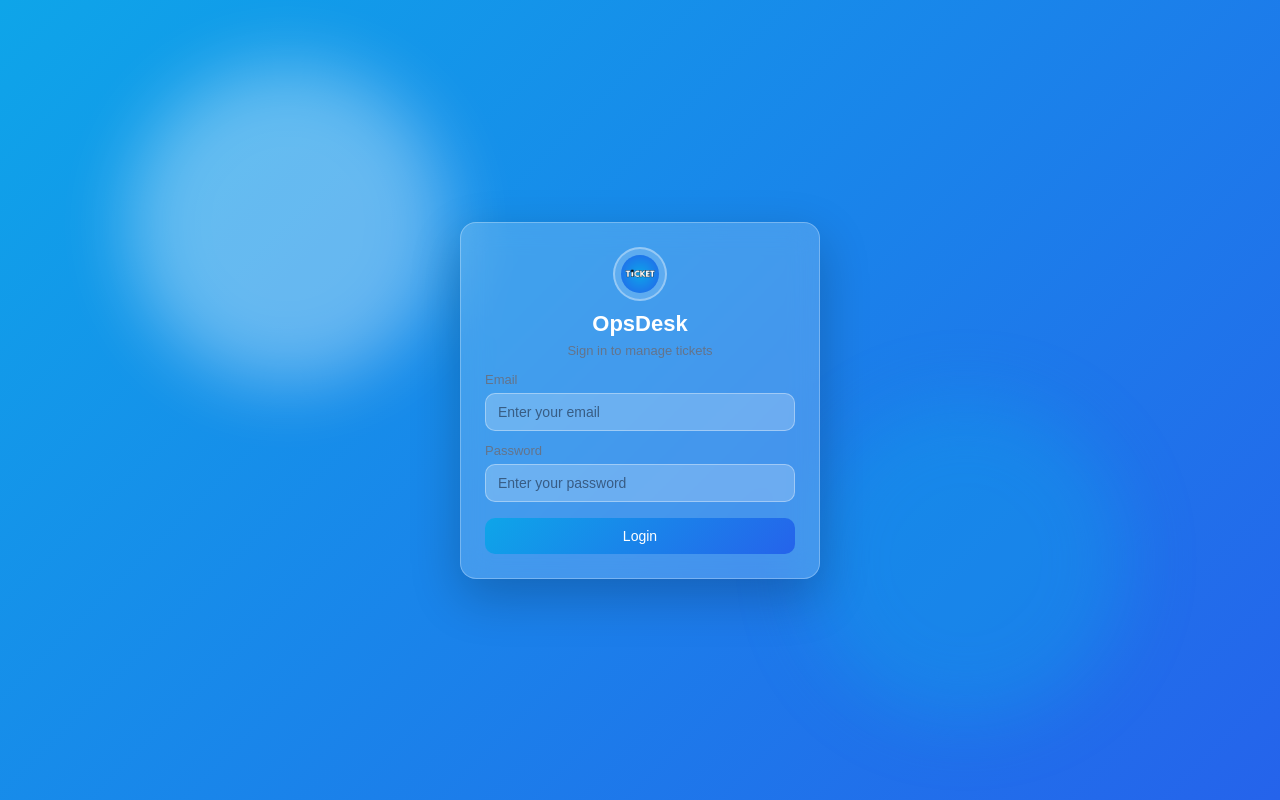
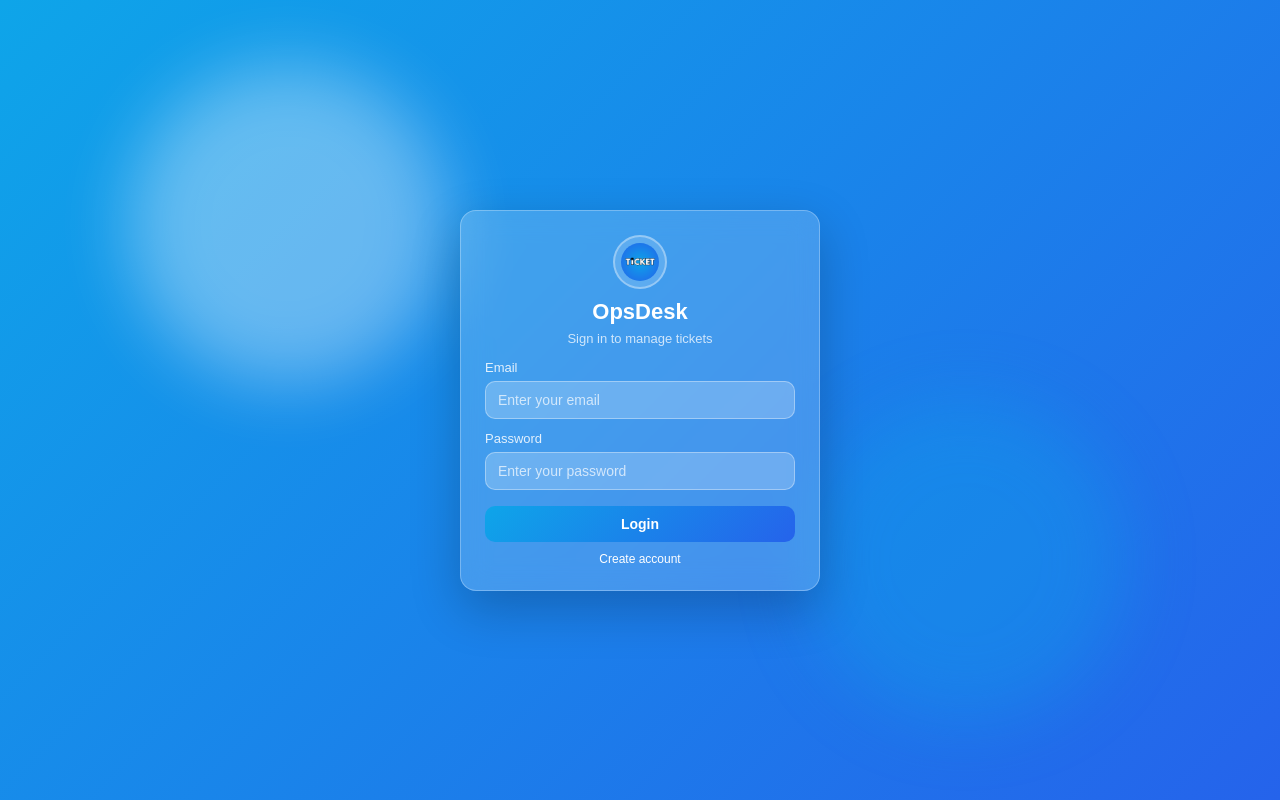
Before and after one commit to buildwithjaym/opsdesk-practice, a PHP site: page /login.php in a window 1280 px wide. Run offline with PHP 8.4, Linux system fonts and the light colour scheme.

Commit message:
Finished developing the login with authentication

```diff
--- a/public/login.php
+++ b/public/login.php
@@ -1,5 +1,6 @@
 <?php
 session_start();
+$error = isset($_GET["error"]) ? $_GET["error"] : "";
 ?>
 <!DOCTYPE html>
 <html lang="en">
@@ -18,7 +19,6 @@ session_start();
 
       --radius:16px;
 
-      /* Glass */
       --glass-bg: rgba(255,255,255,0.18);
       --glass-border: rgba(255,255,255,0.28);
     }
@@ -35,14 +35,13 @@ session_start();
       background: linear-gradient(135deg, var(--blue-1), var(--blue-2));
       font-family: Arial, sans-serif;
       color: var(--text);
+      overflow:hidden;
     }
 
-    /* Optional: soft glow blobs for nicer background */
     body::before,
     body::after{
       content:"";
       position:fixed;
-      inset:auto;
       width:320px;
       height:320px;
       border-radius:50%;
@@ -69,7 +68,6 @@ session_start();
       padding:24px;
       border-radius:var(--radius);
 
-      /* Glassmorphism */
       background: var(--glass-bg);
       border: 1px solid var(--glass-border);
       backdrop-filter: blur(14px);
@@ -139,17 +137,33 @@ session_start();
     #card-title p{
       margin:6px 0 0 0;
       font-size:13px;
-      color: var(--muted);
+      color: rgba(255,255,255,0.75);
     }
 
-    form{
-      margin-top:10px;
+    #error-box{
+      margin: 0 0 12px 0;
+      padding: 10px 12px;
+      border-radius: 12px;
+      background: rgba(239, 68, 68, 0.18);
+      border: 1px solid rgba(255,255,255,0.30);
+      color: #ffffff;
+      font-size: 13px;
+      font-weight: 700;
+      box-shadow: 0 14px 30px rgba(0,0,0,0.20);
+      animation: dropIn 200ms ease-out;
     }
+
+    @keyframes dropIn{
+      from{ transform: translateY(-8px); opacity:0; }
+      to{ transform: translateY(0); opacity:1; }
+    }
+
+    form{ margin-top:10px; }
 
     label{
       display:block;
       font-size:13px;
-      color: var(--muted);
+      color: rgba(255,255,255,0.85);
       margin-top:12px;
       margin-bottom:6px;
     }
@@ -161,18 +175,16 @@ session_start();
       border: 1px solid rgba(255,255,255,0.35);
       outline:none;
       font-size:14px;
-
-
       background: rgba(255,255,255,0.22);
-      color: var(--text);
+      color: #ffffff;
     }
 
     input::placeholder{
-      color: rgba(15,23,42,0.55);
+      color: rgba(255,255,255,0.70);
     }
 
     input:focus{
-      border-color: rgba(37,99,235,0.85);
+      border-color: rgba(255,255,255,0.60);
       box-shadow: 0 0 0 4px rgba(14,165,233,0.25);
     }
 
@@ -185,6 +197,7 @@ session_start();
       background: linear-gradient(135deg, var(--blue-1), var(--blue-2));
       color:white;
       font-size:14px;
+      font-weight:700;
       cursor:pointer;
       transition: filter 140ms ease, transform 140ms ease;
     }
@@ -198,13 +211,19 @@ session_start();
       transform: translateY(0);
     }
 
-
     @media (max-width: 480px){
       #login-card{ width:100%; max-width:360px; }
       #ticket-badge{ left:12px; top:-18px; transform:none; }
     }
 
-
+    #login-card a{
+        text-decoration: none;
+        color: #ffffff;
+        transition: color 0.3s
+    }
+    #login-card a:hover{
+        color: #afb8c6;
+    }
   </style>
 </head>
 
@@ -212,12 +231,13 @@ session_start();
 
   <div id="login-card">
 
-
+    <?php if ($error !== "") { ?>
+      <div id="error-box"><?php echo htmlspecialchars($error); ?></div>
+    <?php } ?>
 
     <div id="logo">
       <img src="/opsdesk-practice/assets/Ticket.png" alt="OpsDesk Logo">
     </div>
-
 
     <div id="card-title">
       <h1>OpsDesk</h1>
@@ -231,16 +251,11 @@ session_start();
       <label for="password">Password</label>
       <input id="password" name="password" type="password" placeholder="Enter your password" required>
 
+      <button type="submit" name="login_btn">Login</button>
 
-      <button type="submit" name="login_btn">Login</button>
+      <div style="text-align:center; margin-top: 10px;font-size: 12px;"><a href="register.php">Create account </a></div>
     </form>
   </div>
-<script>
 
-
-
-
-
-</script>
 </body>
 </html>
```
